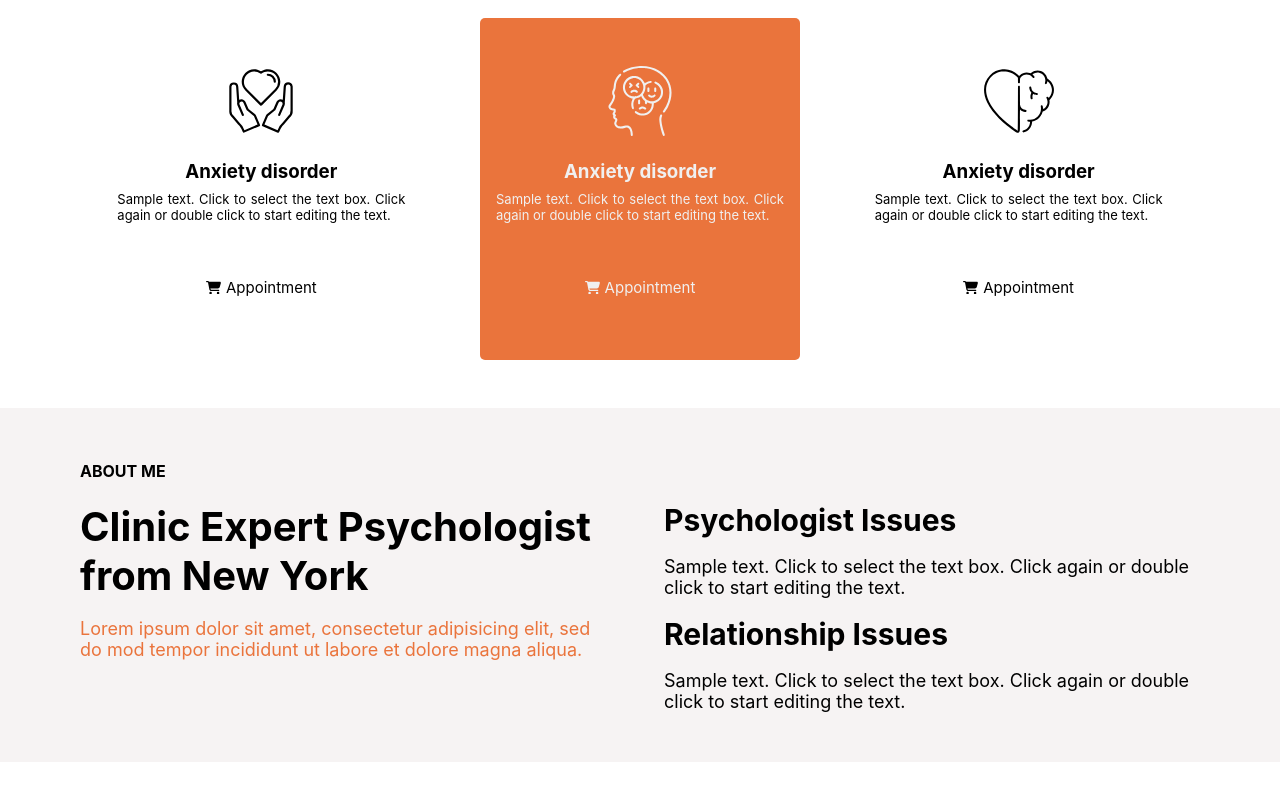
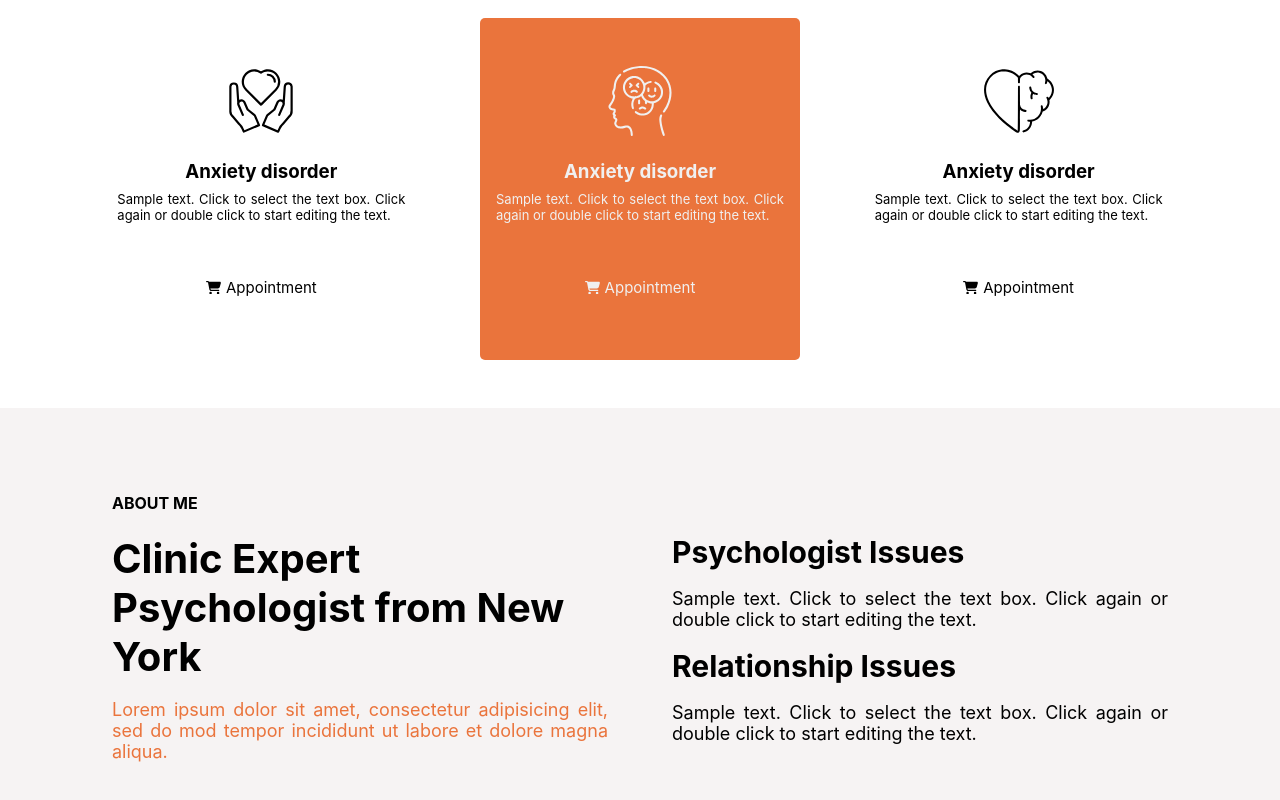
Before and after one commit to daramosn/therapist-webpage, a React (Create React App) app: page / in a window 1280 px wide. Shown: the part 786-1586 px from the top of the page. Before the commit the page ends 1548 px from the top, so only its background shows below. Built offline with nearby package versions, Linux system fonts and the light colour scheme.

Commit message:
fix: css details fixed

```diff
--- a/src/components/AboutMe/AboutMe.module.scss
+++ b/src/components/AboutMe/AboutMe.module.scss
@@ -1,7 +1,7 @@
 @use '../../styles/colors' as *;
 
 .about-me {
-	padding: 2rem 5rem;
+	padding: 4rem 7rem;
 	background-color: $color-tertiary-light;
 	@media (width<768px) {
 		padding: 2rem 3rem;
@@ -13,8 +13,9 @@
 	&__information {
 		display: grid;
 		grid-template-columns: 1fr 1fr;
-		gap: 3rem;
+		gap: 4rem;
 		@media (width<768px) {
+			gap: 2rem;
 			grid-template-columns: 1fr;
 		}
 	}
@@ -25,6 +26,7 @@
 		&-description {
 			font-size: 18px;
 			color: $color-accent;
+			text-align: justify;
 		}
 	}
 	&__service {
@@ -32,6 +34,7 @@
 		margin: 0;
 		&-description {
 			font-size: 18px;
+			text-align: justify;
 		}
 	}
 }
--- a/src/components/Services/components/Service/Service.module.scss
+++ b/src/components/Services/components/Service/Service.module.scss
@@ -14,7 +14,7 @@
 		height: 70px;
 		width: 70px;
 		margin-bottom: 1rem;
-		& > * {
+		& :first-child {
 			fill: currentColor;
 		}
 	}
--- a/src/components/Services/components/Service/Service.tsx
+++ b/src/components/Services/components/Service/Service.tsx
@@ -23,10 +23,10 @@ const Service: FC<ServiceProps> = ({
 			<h3 className={classes['service__title']}>{title}</h3>
 			<p className={classes['service__description']}>{description}</p>
 
-			<p className={classes['service__shipping']}>
+			<div className={classes['service__shipping']}>
 				<CartIcon className={classes['service__shipping-cart']} />
 				<p>Appointment</p>
-			</p>
+			</div>
 		</article>
 	);
 };
```
Also changed, not shown: src/assets/emotional.svg.
